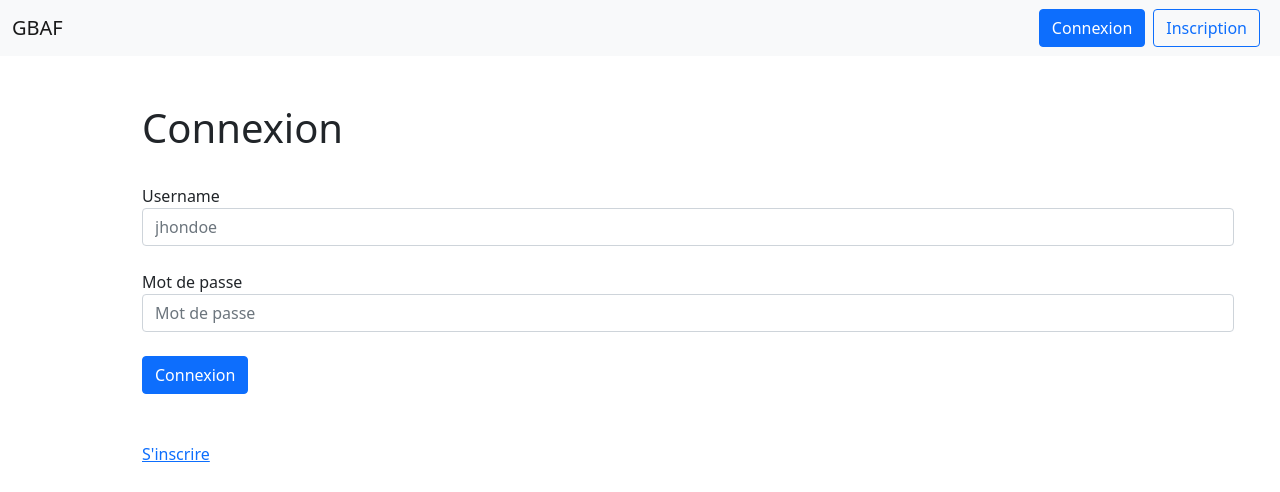
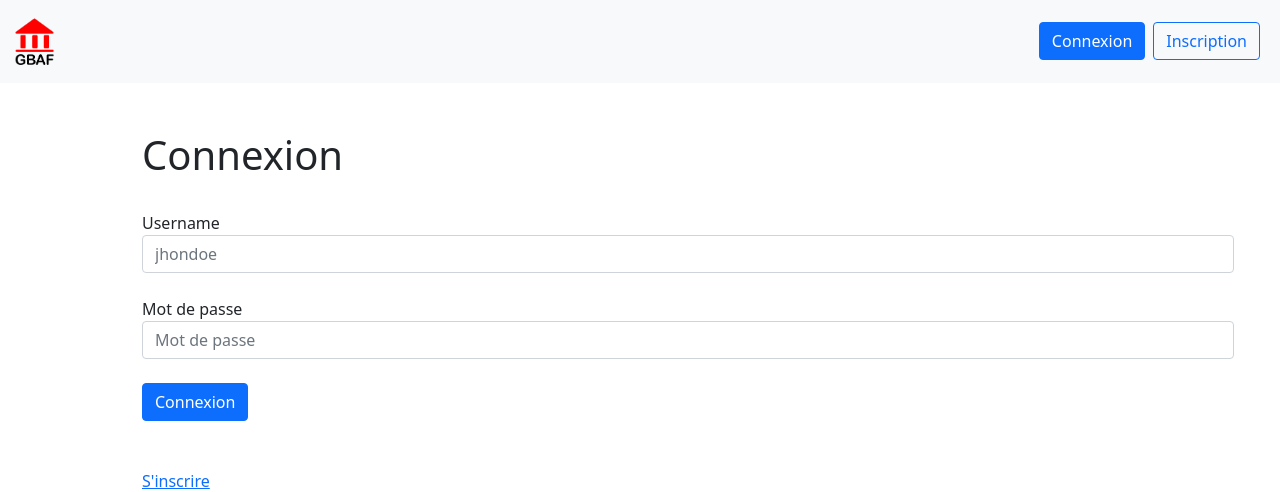
Before and after one commit to damirdine/gbaf, a PHP site: page /index.php in a window 1280 px wide. Shown: the top 492 px of the page. Run offline with PHP 8.4, Linux system fonts and the light colour scheme.

Commit message:
add logo brand

```diff
--- a/header.php
+++ b/header.php
@@ -17,10 +17,9 @@ include_once('sql.php');
 
     <nav class="navbar navbar-expand-lg navbar-light bg-light">
         <div class="container-fluid">
-            <a class="navbar-brand" href="index.php">GBAF</a>
-            <button class="navbar-toggler" type="button" data-bs-toggle="collapse" data-bs-target="#navbarSupportedContent" aria-controls="navbarSupportedContent" aria-expanded="false" aria-label="Toggle navigation">
-                <span class="navbar-toggler-icon"></span>
-            </button>
+            <a class="navbar-brand" href="index.php">
+            <img src="./assets/gbaf.png" alt="" width="45">
+            </a>
             <div class="d-flex">
                 <?php if (!isset($_SESSION['logged_user'])) : ?>
                     <a href='./user/login.php' class="btn btn-primary me-2" type="button">Connexion
@@ -29,7 +28,7 @@ include_once('sql.php');
                     </a>
                 <?php else : ?>
                     <div class="dropdown">
-                        <a class="btn btn-secondary dropdown-toggle" href="#" role="button" id="dropdownMenuLink" data-bs-toggle="dropdown" aria-expanded="false">
+                        <a class="btn btn-info dropdown-toggle" href="#" role="button" id="dropdownMenuLink" data-bs-toggle="dropdown" aria-expanded="false">
                             <?= $_SESSION['logged_user_name']?>
                         </a>
 
```
Also changed, not shown: assets/gbaf.png (added).
